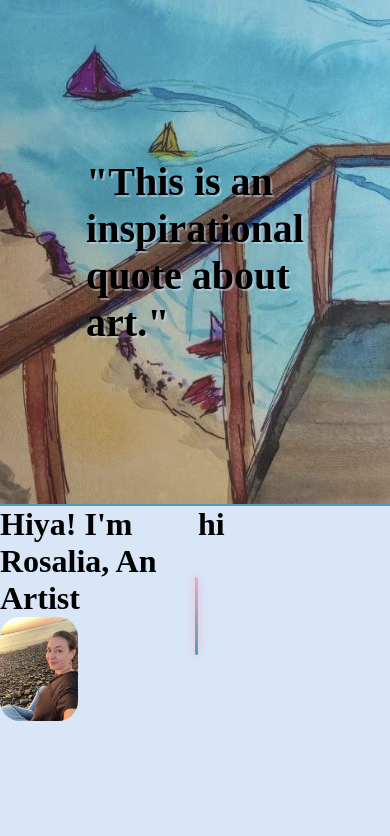
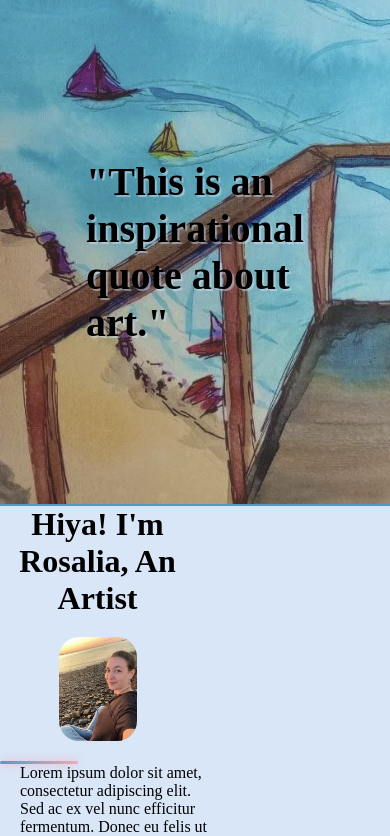
Before and after one commit to Oia20/artPortfolio, an Angular app in the folder client/art-port/: page / in a window 390 px wide. Shown: the top 836 px of the page. Built offline with nearby package versions, Linux system fonts and the light colour scheme.

Commit message:
Making about go column on smaller screen sizes

```diff
--- a/client/art-port/src/app/app.component.html
+++ b/client/art-port/src/app/app.component.html
@@ -10,7 +10,10 @@
 
     <div class="divider" role="separator" aria-label="Divider"></div>
 
-    <div class="right-side"><h1>hi</h1></div>
+    <div class="right-side">
+      <p>Lorem ipsum dolor sit amet, consectetur adipiscing elit. Sed ac ex vel nunc efficitur fermentum. Donec eu felis ut tortor pulvinar ultricies. Pellentesque habitant morbi tristique senectus et netus et malesuada fames ac turpis egestas. Integer id ligula eu felis lacinia fringilla. In hac habitasse platea dictumst. Proin ullamcorper justo id libero fermentum, nec ultrices urna scelerisque. Ut sit amet odio eget magna rhoncus pretium. Nam euismod lectus a elit eleifend, sed dignissim lectus scelerisque. Suspendisse potenti. Maecenas ultrices, justo a sagittis interdum, magna tortor ultricies purus, et congue est nulla a libero. Duis quis nulla eu mi sodales dictum. Ut non nisl vitae mauris commodo rutrum. Quisque nec mi et velit fringilla vestibulum vitae vitae velit. Integer nec arcu id velit
+        </p>
+    </div>
 
 
     </div>
--- a/client/art-port/src/app/app.component.scss
+++ b/client/art-port/src/app/app.component.scss
@@ -3,9 +3,16 @@
 
 .left-side {
     width: 50%;
+    display: flex;
+    text-align: center;
+    flex-direction: column;
     img {
         max-width: 40%;
         border-radius: 20px;
+        margin: 20px;
+        align-items: center;
+        margin-left: auto;
+        margin-right: auto;
     }
 }
 
@@ -25,3 +32,21 @@
     border-radius: 30px;
     box-shadow: 0px 0px 10px $Wewak; /* Box shadow */
 }
+
+.right-side {
+    width: 50%;
+    margin: auto;
+    margin-left: 20px;
+    margin-right: 20px;
+}
+
+@media (max-width: 800px) {
+    .divider {
+        height: 3px; /* Adjust as needed */
+        width: 20vw;
+    }
+
+    .content {
+        flex-direction: column;
+    }
+}
```
